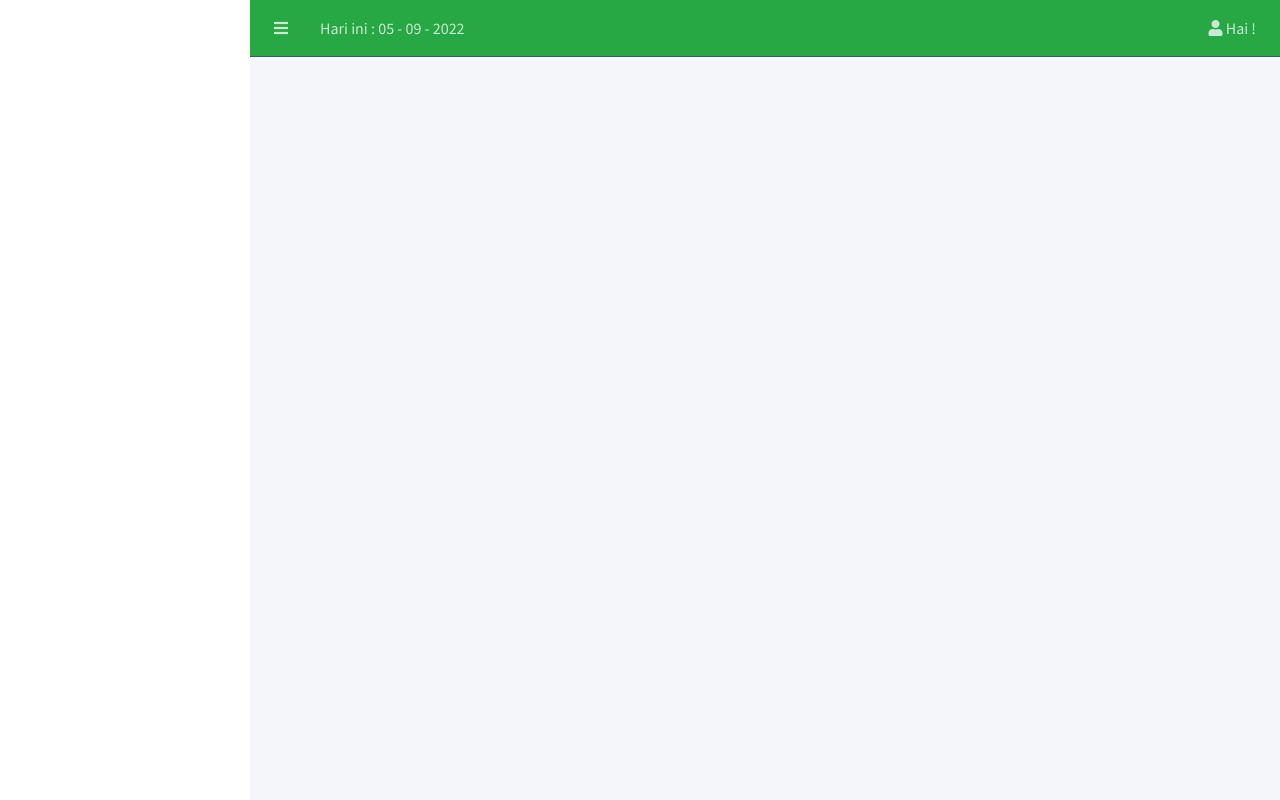
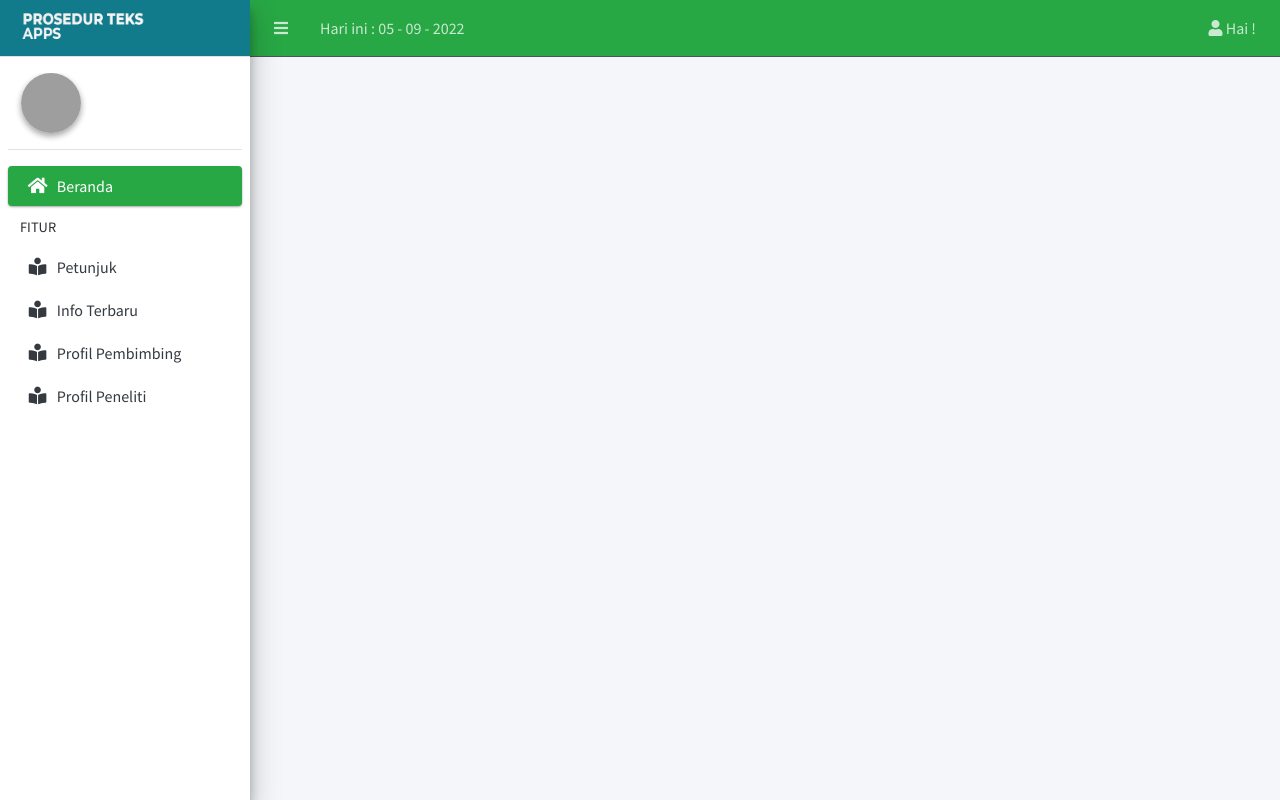
Before and after one commit to fitrahizulfalaq/prosedurunsri, a PHP site: the page made by application/views/template/dashboard.php in a window 1280 px wide. Run offline with PHP 8.4, Linux system fonts and the light colour scheme; the template is opened without the code that fills it, so the values that code supplies are empty; some libraries are stand-ins or nearby versions; grey boxes are pictures that could not be loaded.

Commit message:
convert to web

```diff
--- a/application/controllers/Dashboard.php
+++ b/application/controllers/Dashboard.php
@@ -11,7 +11,7 @@ class Dashboard extends CI_Controller {
 
 	public function haldepan()
 	{
-		$data['menu'] = "Dashboard Marcka apps";
+		$data['menu'] = "Dashboard Prounsri apps";
 		$this->templateadmin->load('template/kosong','page/haldepan',$data);
 	}
 
--- a/application/views/template/dashboard.php
+++ b/application/views/template/dashboard.php
@@ -57,12 +57,87 @@
 			<!-- Right navbar links -->
 			<ul class="navbar-nav ml-auto">
 				<li class="nav-item">
-					<a class="nav-link" href="<?= site_url('auth/logout') ?>"><i class="fas fa-user"></i> Hai <?= $this->session->userdata("username")?>!</a>
+					<a class="nav-link" href="<?= site_url('auth/logout') ?>"><i class="fas fa-user"></i> Hai <?= $this->session->userdata("username") ?>!</a>
 					<!-- <a class="nav-link" href="<?= site_url('auth/logout') ?>"><i class="fas fa-sign-out-alt"></i></a> -->
 				</li>
 			</ul>
 		</nav>
 		<!-- /.navbar -->
+
+		<!-- Main Sidebar Container -->
+		<aside class="main-sidebar sidebar-light-green elevation-4">
+			<!-- Brand Logo -->
+			<a href="<?= base_url() ?>" class="brand-link bg-info">
+				<img src="<?= base_url() ?>/assets/dist/img/logo-lembaga.png" alt="Logo Lembaga" class="brand-image" style="opacity: 2.8;" width="200px">
+				<!-- <span class="brand-text font-weight-normal"><b><?= ucfirst($this->fungsi->pilihan_advanced("setting", "kode", "namaapk")->row("keterangan")) ?></b></span> -->
+			</a>
+			<!-- Sidebar -->
+
+			<div class="sidebar">
+				<!-- Sidebar user panel (optional) -->
+				<div class="user-panel mt-3 pb-3 mb-3 d-flex">
+					<div class="image">
+						<img src="<?= base_url() ?>/assets/dist/img/foto-user/<?= ($this->fungsi->user_login()->foto != null) ? $this->fungsi->user_login()->foto : "foto-default.png"; ?>" class="img-circle elevation-2" style="width: 60px; height: 60px;" alt="User Image">
+					</div>
+					<div class="info">
+						<a href="#" class="d-block"><?= ucfirst($this->fungsi->user_login()->nama) ?></a>
+						<small><?= ucfirst($this->fungsi->get_deskripsi("tb_tipe_user", $this->session->tipe_user)) ?></small>
+					</div>
+				</div>
+				<!-- Sidebar Menu -->
+				<nav class="mt-2">
+					<ul class="nav nav-pills nav-sidebar flex-column" data-widget="treeview" role="menu" data-accordion="false">
+						<li class="nav-item">
+							<a href="<?= base_url() ?>" class="nav-link <?= $this->uri->segment(1) == 'dashboard' || $this->uri->segment(1) == "" || $this->uri->segment(1) == "profil" ? "active" : "" ?>">
+								<i class="nav-icon fas fa-home"></i>
+								<p>Beranda</p>
+							</a>
+						</li>
+						<li class="nav-header">FITUR</li>
+						<li class="nav-item">
+							<a href="<?= site_url('page/petunjuk') ?>" class="nav-link <?= $this->uri->segment(2) == 'petunjuk' ? "active" : "" ?>">
+								<i class="nav-icon fas fa-book-reader"></i>
+								<p>Petunjuk</p>
+							</a>
+						</li>
+						<li class="nav-item">
+							<a href="<?= site_url('info') ?>" class="nav-link <?= $this->uri->segment(1) == 'info' ? "active" : "" ?>">
+								<i class="nav-icon fas fa-book-reader"></i>
+								<p>Info Terbaru</p>
+							</a>
+						</li>
+						<li class="nav-item">
+							<a href="<?= site_url('page/profil_pembimbing') ?>" class="nav-link <?= $this->uri->segment(1) == 'profil_pembimbing' ? "active" : "" ?>">
+								<i class="nav-icon fas fa-book-reader"></i>
+								<p>Profil Pembimbing</p>
+							</a>
+						</li>
+						<li class="nav-item">
+							<a href="<?= site_url('page/profil_peneliti') ?>" class="nav-link <?= $this->uri->segment(1) == 'profil_peneliti' ? "active" : "" ?>">
+								<i class="nav-icon fas fa-book-reader"></i>
+								<p>Profil Peneliti</p>
+							</a>
+						</li>
+						<?php if ($this->session->tipe_user == '2') { ?>
+							<li class="nav-item">
+								<a href="<?= site_url('tugas') ?>" class="nav-link <?= $this->uri->segment(1) == 'lihat_tugas' ? "active" : "" ?>">
+									<i class="nav-icon fas fa-book"></i>
+									<p>Tugas</p>
+								</a>
+							</li>
+							<li class="nav-item">
+								<a href="<?= site_url('siswa') ?>" class="nav-link <?= $this->uri->segment(1) == 'lihat_tugas' ? "active" : "" ?>">
+									<i class="nav-icon fas fa-book"></i>
+									<p>Pengguna</p>
+								</a>
+							</li>
+						<?php } ?>
+					</ul>
+				</nav>
+				<!-- /.sidebar-menu -->
+			</div>
+			<!-- /.sidebar -->
+		</aside>
 
 		<!-- Content Wrapper. Contains page content -->
 		<div class="content-wrapper">
@@ -80,10 +155,11 @@
 
 		<footer class="main-footer text-center bg-success d-lg-none">
 			<div class="row text-white">
-				<?php if($this->uri->segment(3) != null) {?>
+				<?php if ($this->uri->segment(3) != null) { ?>
 					<div class="col"><a class="text-white" href="javascript:history.back()"><i class="fas fa-arrow-left"></i> Kembali</a></div>
 				<?php } ?>
-				<?php if($this->uri->segment(3) != null) { } else {?>
+				<?php if ($this->uri->segment(3) != null) {
+				} else { ?>
 					<div class="col"><a class="text-white" href="<?= base_url('dashboard') ?>"><i class="fas fa-home"></i> Beranda</a></div>
 					<div class="col"><a class="text-white" href="<?= base_url('page/menu/awal') ?>"><i class="fas fa-list"></i> Menu</a></div>
 				<?php } ?>
```
Also changed, not shown: assets/dist/img/favicon.png, assets/dist/img/foto-user/foto-default.png.
